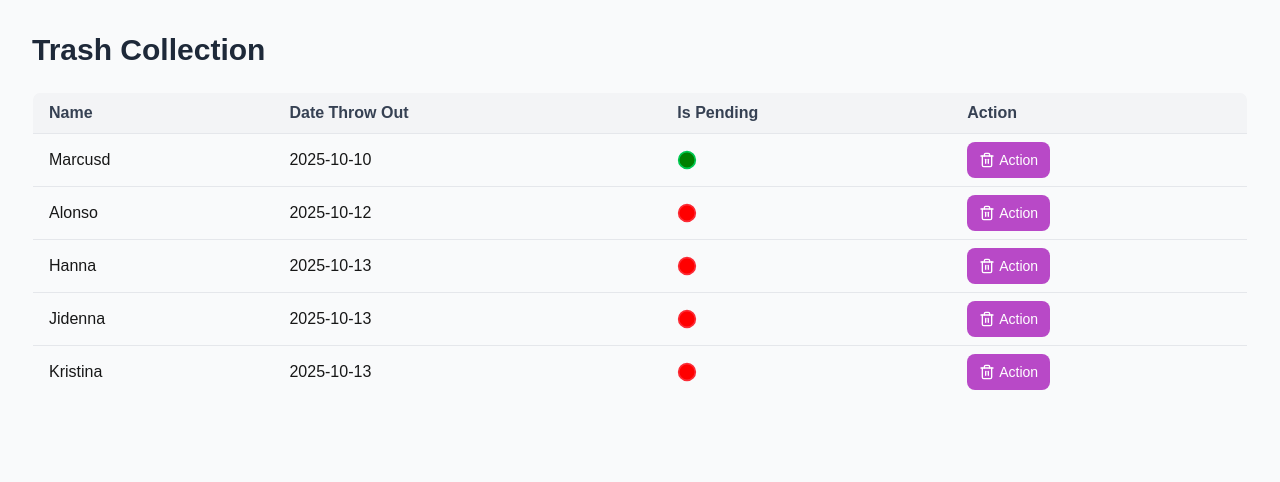
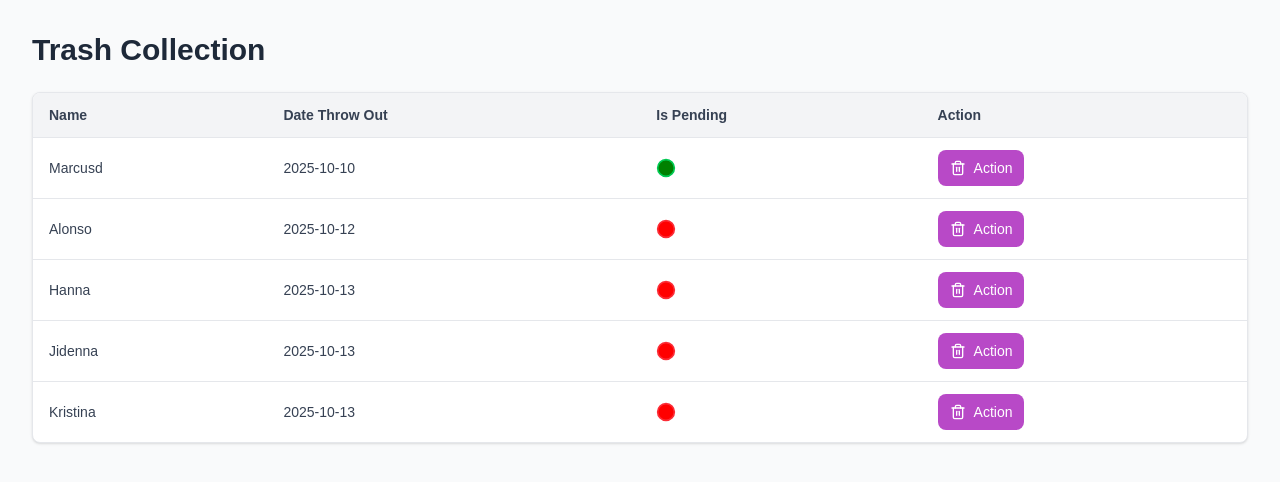
Before and after one commit to markintela/trash-manager, a Next.js app: page / in a window 1280 px wide. Shown: the top 482 px of the page. Built offline with nearby package versions, Linux system fonts and the light colour scheme.

Commit message:
Resposive

```diff
--- a/src/HomePage.tsx
+++ b/src/HomePage.tsx
@@ -49,78 +49,101 @@ export default function HomePage() {
   }
 
   return (
-    <div className="p-8 min-h-screen bg-gray-50">
-      <h1 className="text-3xl font-bold mb-6 text-gray-800">Trash Collection</h1>
+    <div className="min-h-screen bg-gray-50 p-4 sm:p-6 md:p-8">
+      {/* Título Responsivo */}
+      <h1 className="text-2xl sm:text-3xl font-bold mb-6 text-gray-800 text-center sm:text-left">
+        Trash Collection
+      </h1>
 
-      <table className="w-full border border-gray-200 rounded-lg overflow-hidden">
+      {/* Wrapper da Tabela (scroll em telas pequenas) */}
+      <div className="overflow-x-auto bg-white rounded-lg border border-gray-200 shadow-sm">
+        <table className="min-w-full text-xs sm:text-sm text-gray-700">
           <thead className="bg-gray-100">
             <tr>
-            <th className="px-4 py-2 text-left font-semibold text-gray-700">Name</th>
-            <th className="px-4 py-2 text-left font-semibold text-gray-700">Date Throw Out</th>
-            <th className="px-4 py-2 text-left font-semibold text-gray-700">Is Pending</th>
-            <th className="px-4 py-2 text-left font-semibold text-gray-700">Action</th>
+              <th className="px-3 sm:px-4 py-2 sm:py-3 text-left font-semibold text-gray-700">
+                Name
+              </th>
+              <th className="px-3 sm:px-4 py-2 sm:py-3 text-left font-semibold text-gray-700">
+                Date Throw Out
+              </th>
+              <th className="px-3 sm:px-4 py-2 sm:py-3 text-left font-semibold text-gray-700">
+                Is Pending
+              </th>
+              <th className="px-3 sm:px-4 py-2 sm:py-3 text-left font-semibold text-gray-700">
+                Action
+              </th>
             </tr>
           </thead>
           <tbody>
             {data.map(item => (
-            <tr key={item.id} className="border-t border-gray-200 hover:bg-gray-50">
-              <td className="px-4 py-2 font-medium">{item.name}</td>
-              <td className="px-4 py-2">{item.dateThrowOut}</td>
-              <td className="px-4 py-2">
+              <tr
+                key={item.id}
+                className="border-t border-gray-200 hover:bg-gray-50 transition"
+              >
+                <td className="px-3 sm:px-4 py-2 sm:py-3 font-medium">
+                  {item.name}
+                </td>
+                <td className="px-3 sm:px-4 py-2 sm:py-3">
+                  {item.dateThrowOut}
+                </td>
+                <td className="px-3 sm:px-4 py-2 sm:py-3">
                   <Circle
-                  className={`h-5 w-5 ${
+                    className={`h-4 w-4 sm:h-5 sm:w-5 ${
                       item.isPending ? 'text-green-500' : 'text-red-500'
                     }`}
                     fill={item.isPending ? 'green' : 'red'}
                   />
                 </td>
-              <td className="px-4 py-2">
+                <td className="px-3 sm:px-4 py-2 sm:py-3">
                   <button
                     onClick={() => handleOpenModal(item)}
-                  className="flex items-center gap-1 bg-[#b849c7] hover:bg-[#a03eb0] text-white px-3 py-2 rounded-lg text-sm transition"
+                    className="flex items-center justify-center sm:justify-start gap-1 sm:gap-2 bg-[#b849c7] hover:bg-[#a03eb0] text-white px-2 sm:px-3 py-1.5 sm:py-2 rounded-lg text-xs sm:text-sm transition"
                   >
                     <Trash2 className="h-4 w-4" />
-                  Action
+                    <span className="hidden sm:inline">Action</span>
                   </button>
                 </td>
               </tr>
             ))}
           </tbody>
         </table>
+      </div>
 
-      {/* Modal */}
+      {/* Modal Responsivo */}
       {showModal && (
-        <div className="fixed inset-0 bg-black bg-opacity-50 flex items-center justify-center z-50">
-          <div className="bg-white rounded-xl p-6 w-[350px] shadow-lg">
-            <h2 className="text-xl font-semibold mb-4 text-gray-800">
+        <div className="fixed inset-0 bg-black bg-opacity-50 flex items-center justify-center z-50 px-4">
+          <div className="bg-white rounded-xl p-4 sm:p-6 w-full max-w-xs sm:max-w-md shadow-lg">
+            <h2 className="text-lg sm:text-xl font-semibold mb-4 text-gray-800 text-center sm:text-left">
               Select Trash Type
             </h2>
-            <div className="space-y-2">
+
+            <div className="space-y-2 sm:space-y-3">
               {['Food', 'Normal', 'Glasses', 'Paper'].map(type => (
                 <label
                   key={type}
-                  className="flex items-center space-x-2 cursor-pointer"
+                  className="flex items-center space-x-2 sm:space-x-3 cursor-pointer text-sm sm:text-base"
                 >
                   <input
                     type="checkbox"
                     checked={trashTypes.includes(type)}
                     onChange={() => handleToggleType(type)}
-                    className="accent-[#b849c7]"
+                    className="accent-[#b849c7] h-4 w-4 sm:h-5 sm:w-5"
                   />
                   <span>{type}</span>
                 </label>
               ))}
             </div>
-            <div className="mt-6 flex justify-end space-x-3">
+
+            <div className="mt-6 flex flex-col sm:flex-row justify-end gap-3 sm:space-x-3">
               <button
                 onClick={handleCloseModal}
-                className="border border-gray-300 text-gray-700 px-4 py-2 rounded-lg hover:bg-gray-100"
+                className="border border-gray-300 text-gray-700 px-4 py-2 rounded-lg hover:bg-gray-100 text-sm sm:text-base"
               >
                 Cancel
               </button>
               <button
                 onClick={handleConfirm}
-                className="flex items-center gap-1 bg-green-500 hover:bg-green-600 text-white px-4 py-2 rounded-lg"
+                className="flex items-center justify-center gap-1 bg-green-500 hover:bg-green-600 text-white px-4 py-2 rounded-lg text-sm sm:text-base"
               >
                 <Check className="h-4 w-4" /> Check
               </button>
```
Lines whose indentation alone changed are shown as unchanged.
